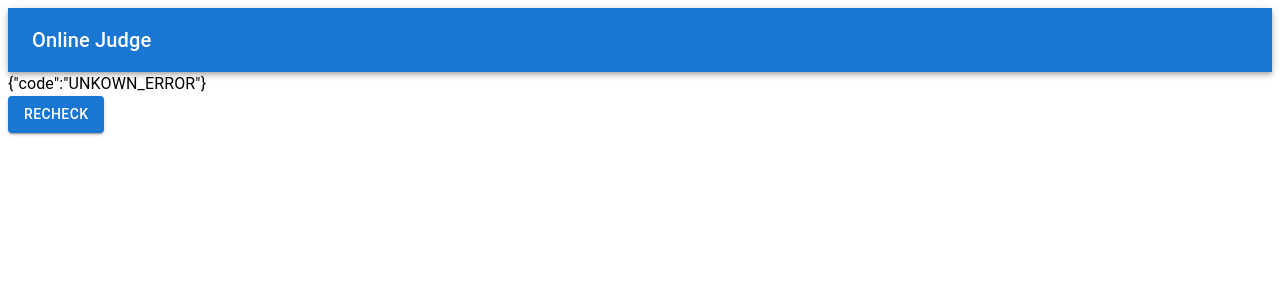
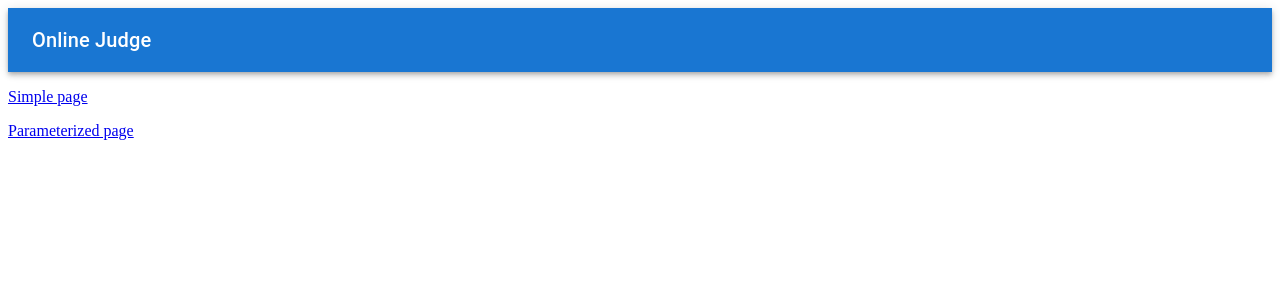
Before and after one commit to alvinpiter/online-judge, a React (Create React App) app in the folder online-judge-frontend/: page / in a window 1280 px wide. Shown: the top 300 px of the page. Built offline with nearby package versions, Linux system fonts and the light colour scheme; no server answers.

Commit message:
Add react-router-dom

```diff
--- a/online-judge-frontend/package.json
+++ b/online-judge-frontend/package.json
@@ -15,8 +15,10 @@
     "@types/react": "^18.0.26",
     "@types/react-dom": "^18.0.9",
     "axios": "^1.2.1",
+    "qs": "^6.11.0",
     "react": "^18.2.0",
     "react-dom": "^18.2.0",
+    "react-router-dom": "^6.4.5",
     "react-scripts": "5.0.1",
     "typescript": "^4.9.4",
     "web-vitals": "^2.1.4"
--- a/online-judge-frontend/src/App.tsx
+++ b/online-judge-frontend/src/App.tsx
@@ -1,11 +1,10 @@
 import React from "react";
 import AppBar from "@mui/material/AppBar";
-import { Box, Button, Toolbar, Typography } from "@mui/material";
-import { useBackendHealthCheckContextValue } from "./modules/BackendHealthCheck/contexts/context";
+import { Box, Toolbar, Typography } from "@mui/material";
+import { Link, Outlet } from "react-router-dom";
+import { ROUTES } from "./constants/Routes";
 
 function App() {
-  const { result, recheck } = useBackendHealthCheckContextValue();
-
   return (
     <Box>
       <AppBar position="static">
@@ -15,12 +14,20 @@ function App() {
           </Typography>
         </Toolbar>
       </AppBar>
-      <Typography variant="body1" component="p">
-        {result}
-      </Typography>
-      <Button variant="contained" onClick={() => recheck()}>
-        Recheck
-      </Button>
+      <p>
+        <Link to={ROUTES.EXAMPLE_SIMPLE_ROUTE.generatePath()}>Simple page</Link>
+      </p>
+      <p>
+        <Link
+          to={ROUTES.EXAMPLE_PARAMETERIZED_ROUTE.generatePath(
+            { firstParameter: "p1", secondParameter: 2 },
+            { firstQuery: "q1", secondQuery: 3 }
+          )}
+        >
+          Parameterized page
+        </Link>
+      </p>
+      <Outlet />
     </Box>
   );
 }
--- /dev/null
+++ b/online-judge-frontend/src/PageWithParameterizedPath.tsx
@@ -0,0 +1,21 @@
+import { FC } from "react";
+import { useParams, useSearchParams } from "react-router-dom";
+
+export const PageWithParameterizedPath: FC = () => {
+  const params = useParams<{
+    firstParameter: string;
+    secondParameter: string;
+  }>();
+
+  const [queryParams] = useSearchParams();
+
+  return (
+    <div>
+      <h3> Page with parameterized path </h3>
+      <p> First parameter: {params.firstParameter} </p>
+      <p> Second parameter: {params.secondParameter} </p>
+      <p> First query parameter: {queryParams.get("firstQuery")} </p>
+      <p> Second query parameter: {queryParams.get("secondQuery")} </p>
+    </div>
+  );
+};
--- /dev/null
+++ b/online-judge-frontend/src/PageWithSimplePath.tsx
@@ -0,0 +1,21 @@
+import { Typography, Button } from "@mui/material";
+import { FC } from "react";
+
+import { useBackendHealthCheckContextValue } from "./modules/BackendHealthCheck/contexts/context";
+
+export const PageWithSimplePath: FC = () => {
+  const { result, recheck } = useBackendHealthCheckContextValue();
+
+  return (
+    <div>
+      <h3> Page with simple path </h3>
+      <p> We will perform backend health check here. </p>
+      <Typography variant="body1" component="p">
+        {result}
+      </Typography>
+      <Button variant="contained" onClick={() => recheck()}>
+        Recheck
+      </Button>
+    </div>
+  );
+};
--- /dev/null
+++ b/online-judge-frontend/src/constants/Routes.ts
@@ -0,0 +1,10 @@
+import { Route } from "../lib/route/Route";
+
+export const ROUTES = {
+  ROOT: new Route<{}, {}>("/"),
+  EXAMPLE_SIMPLE_ROUTE: new Route<{}, {}>("/simple"),
+  EXAMPLE_PARAMETERIZED_ROUTE: new Route<
+    { firstParameter: string; secondParameter: number },
+    { firstQuery: string; secondQuery: number }
+  >("/firstParam/:firstParameter/secondParam/:secondParameter"),
+};
--- a/online-judge-frontend/src/index.tsx
+++ b/online-judge-frontend/src/index.tsx
@@ -1,15 +1,38 @@
 import React from "react";
 import ReactDOM from "react-dom/client";
+import { createBrowserRouter, RouterProvider } from "react-router-dom";
 import App from "./App";
+import { ROUTES } from "./constants/Routes";
 import { BackendHealthCheckContextProvider } from "./modules/BackendHealthCheck/contexts/BackendHealthCheckContextProvider";
+import { PageWithParameterizedPath } from "./PageWithParameterizedPath";
+import { PageWithSimplePath } from "./PageWithSimplePath";
+
+const router = createBrowserRouter([
+  {
+    path: ROUTES.ROOT.path,
+    element: <App />,
+    errorElement: <h1> 404! </h1>,
+    children: [
+      {
+        path: ROUTES.EXAMPLE_SIMPLE_ROUTE.path,
+        element: <PageWithSimplePath />,
+      },
+      {
+        path: ROUTES.EXAMPLE_PARAMETERIZED_ROUTE.path,
+        element: <PageWithParameterizedPath />,
+      },
+    ],
+  },
+]);
 
 const root = ReactDOM.createRoot(
   document.getElementById("root") as HTMLElement
 );
+
 root.render(
   <React.StrictMode>
     <BackendHealthCheckContextProvider>
-      <App />
+      <RouterProvider router={router} />
     </BackendHealthCheckContextProvider>
   </React.StrictMode>
 );
--- /dev/null
+++ b/online-judge-frontend/src/lib/route/Route.ts
@@ -0,0 +1,19 @@
+import { stringify } from "qs";
+import { generatePath } from "react-router-dom";
+
+interface RouteParameters {
+  [parameterName: string]: string | number;
+}
+
+interface QueryParameters extends RouteParameters {}
+
+export class Route<P extends RouteParameters, Q extends QueryParameters> {
+  constructor(public path: string) {}
+
+  generatePath(params?: P, query?: Q): string {
+    const path = generatePath(this.path, params as Object | undefined);
+    const queryString = query ? stringify(query, { addQueryPrefix: true }) : "";
+
+    return path + queryString;
+  }
+}
```
Also changed, not shown: 1 other file (tests, documents, lock files or other folders).
